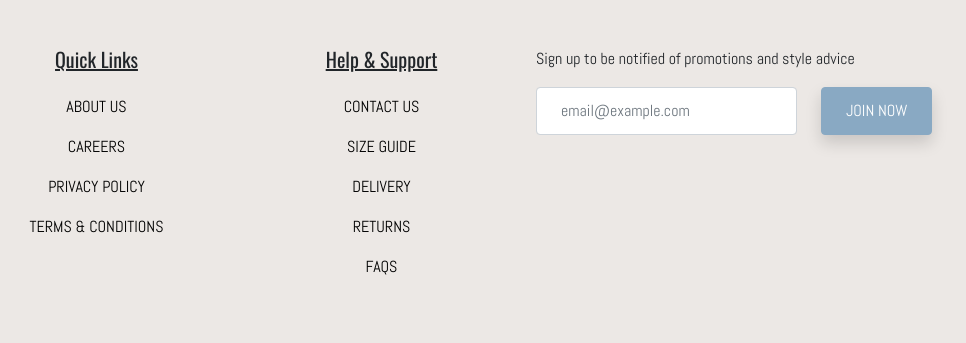
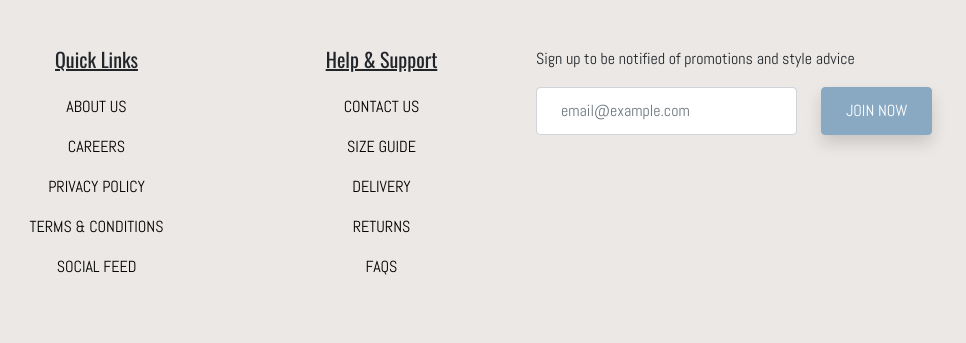
Before and after one commit to marktheskies/theidleman, a Django app: page /contact/ in a window 1280 px wide. Shown: the part 966-1309 px from the top of the page, without its empty margins (116-1082 px from the left). Run offline with Django 3.2, Linux system fonts and the light colour scheme; style sheets or scripts are compiled from the project's sources; some libraries are stand-ins or nearby versions.

Commit message:
Add link for social feed and cleanup

```diff
--- a/core/urls.py
+++ b/core/urls.py
@@ -1,6 +1,8 @@
 from django.urls import path
 
-from core.views import products, home, product_details, add_to_cart, empty_cart, shopping_cart, checkout, remove_shopping_cart_item, instagram_feed, contact
+from core.views import (products, home, product_details, add_to_cart, empty_cart,
+                        shopping_cart, checkout, remove_shopping_cart_item,
+                        social_media_feed, contact)
 
 urlpatterns = [
     path("products/", products, name="products"),
@@ -12,7 +14,7 @@ urlpatterns = [
     path("empty-cart/", empty_cart, name="empty_cart"),
     path("shopping-cart/", shopping_cart, name="shopping_cart"),
     path("checkout/", checkout, name="checkout"),
-    path("instagram-feed/", instagram_feed, name="instagram_feed"),
+    path("social-media-feed/", social_media_feed, name="social_media_feed"),
     path("contact/", contact, name="contact"),
     path("shopping-cart/remove-item/<session_item_id>",
          remove_shopping_cart_item, name="remove_shopping_cart_item"),
--- a/core/views.py
+++ b/core/views.py
@@ -5,15 +5,10 @@ from django.shortcuts import redirect, render
 from django.template.response import TemplateResponse
 from django.core.paginator import Paginator
 
-from django.views.generic import TemplateView
-
-import uuid
-
 from core.models import Product, Color, Size
 from members.models import CartItem
 
 from blog.models import Post
-from core.models import Product, ProductCategory
 
 
 def products(request, category=None):
@@ -189,11 +184,7 @@ def checkout(request):
     return render(request, "checkout.html", context)
 
 
-class InstagramFeed(TemplateView):
-    template_name = 'instagram_feed.html'
-
-
-def instagram_feed(request):
+def social_media_feed(request):
     return render(request, "instagram_feed.html")
 
 
--- a/templates/footer.html
+++ b/templates/footer.html
@@ -11,6 +11,7 @@
                 <p><a class="footer-link" href="#">Careers</a></p>
                 <p><a class="footer-link" href="#">Privacy Policy</a></p>
                 <p><a class="footer-link" href="#">Terms & Conditions</a></p>
+                <p><a href="{% url 'social_media_feed' %}" class="footer-link">Social Feed</a></p>
             </div>
 
             <!--Links to details information pages of the website.
@@ -19,8 +20,8 @@
                 <h2 class="h5 text-decoration-underline mb-4">Help & Support</h2>
                 {% comment %} TODO: Implement the below pages {% endcomment %}
                 <p><a class="footer-link" href="#">Contact Us</a></p>
-                <p><a href="" class="footer-link" data-bs-toggle="modal"
-                    data-bs-target="#sizeGuideModal">Size Guide</a></p>
+                <p><a href="" class="footer-link" data-bs-toggle="modal" data-bs-target="#sizeGuideModal">Size Guide</a>
+                </p>
                 <div class="modal fade" id="sizeGuideModal" tabindex="-1" aria-labelledby="sizeGuideModal"
                     aria-hidden="true">
                     <div class="modal-dialog modal-dialog-centered">
```
Lines whose indentation alone changed are shown as unchanged.
